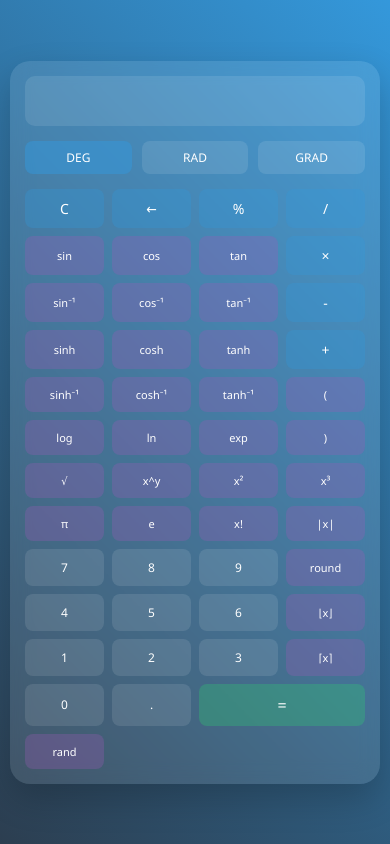
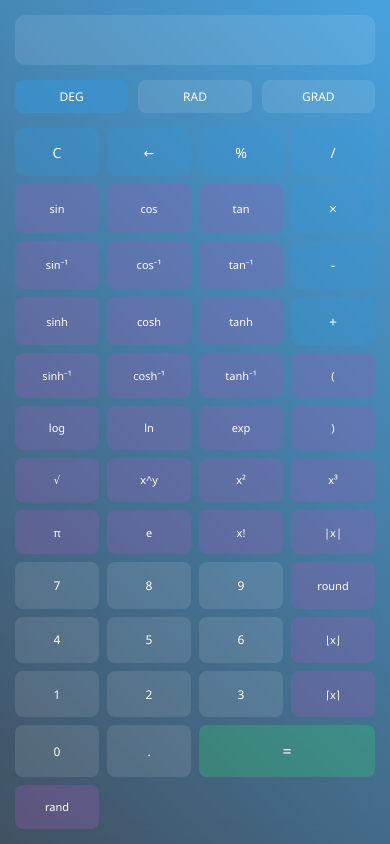
Before and after one commit to MatheusAvallone/calculadora, a website: page index.html in a window 390 px wide. Drawn offline with Linux system fonts and the light colour scheme.

Commit message:
Ajustes para mobile.

```diff
--- a/css/style.css
+++ b/css/style.css
@@ -5,21 +5,28 @@
     font-family: 'Segoe UI', Tahoma, Geneva, Verdana, sans-serif;
     -webkit-tap-highlight-color: transparent;
     touch-action: manipulation;
+    -webkit-touch-callout: none;
+    -webkit-user-select: none;
+    user-select: none;
 }
 
-html, body {
+html {
     height: 100%;
+    width: 100%;
     overflow: hidden;
     position: fixed;
-    width: 100%;
 }
 
 body {
+    height: 100%;
+    width: 100%;
+    overflow: hidden;
+    position: fixed;
     display: flex;
     justify-content: center;
     align-items: center;
     background: linear-gradient(45deg, #2c3e50, #3498db);
-    padding: 10px;
+    padding: env(safe-area-inset-top) env(safe-area-inset-right) env(safe-area-inset-bottom) env(safe-area-inset-left);
 }
 
 .calculator {
@@ -30,8 +37,10 @@ body {
     box-shadow: 0 15px 35px rgba(0, 0, 0, 0.2);
     width: 100%;
     max-width: 500px;
-    max-height: 100vh;
-    overflow-y: auto;
+    height: auto;
+    max-height: 100%;
+    display: flex;
+    flex-direction: column;
 }
 
 .display {
@@ -52,6 +61,7 @@ body {
     -webkit-appearance: none;
     -moz-appearance: none;
     appearance: none;
+    font-size: 16px !important;
 }
 
 .mode-switch {
@@ -80,6 +90,7 @@ body {
     display: grid;
     grid-template-columns: repeat(4, 1fr);
     gap: 8px;
+    flex: 1;
 }
 
 button {
@@ -124,6 +135,8 @@ button:active {
 @media (max-width: 520px) {
     .calculator {
         padding: 15px;
+        height: 100%;
+        border-radius: 0;
     }
 
     button {
@@ -150,6 +163,6 @@ button:active {
     select,
     textarea,
     input {
-        font-size: 16px;
+        font-size: 16px !important;
     }
 }
--- a/index.html
+++ b/index.html
@@ -2,7 +2,9 @@
 <html lang="pt-BR">
 <head>
   <meta charset="UTF-8" />
-  <meta name="viewport" content="width=device-width, initial-scale=1.0, maximum-scale=1.0, user-scalable=no" />
+  <meta name="viewport" content="width=device-width, initial-scale=1.0, maximum-scale=1.0, user-scalable=no, viewport-fit=cover" />
+  <meta name="apple-mobile-web-app-capable" content="yes">
+  <meta name="mobile-web-app-capable" content="yes">
   <title>Calculadora Científica Completa</title>
   <link rel="stylesheet" href="css/style.css" />
 </head>
```
